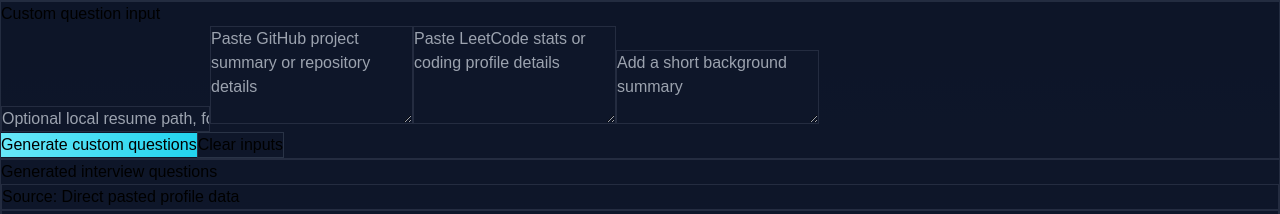
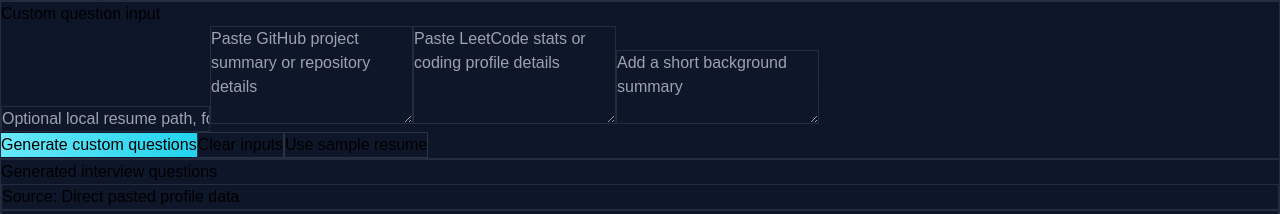
Before and after one commit to anshshukla2533/Asses.ai, a React (Vite) app in the folder client/: page / in a window 1280 px wide. Shown: the part 417-631 px from the top of the page. Built offline with nearby package versions, Linux system fonts and the light colour scheme; no server answers.

Commit message:
feat: add sample resume shortcut for question generation

```diff
--- a/client/src/App.jsx
+++ b/client/src/App.jsx
@@ -151,6 +151,23 @@ function App() {
     setBackgroundSummary('')
   }
 
+  const handleUseSampleResume = async () => {
+    handleClearCustomInputs()
+    setQuestionLoading(true)
+
+    try {
+      const response = await fetch('http://127.0.0.1:8000/api/generate-questions')
+      const data = await response.json()
+      setGeneratedQuestions(data.questions)
+      setQuestionSource(data.profileSource)
+    } catch {
+      setGeneratedQuestions('Unable to load sample resume questions right now.')
+      setQuestionSource(null)
+    }
+
+    setQuestionLoading(false)
+  }
+
   const githubProjects = resumeAnalysis?.githubDetails || []
   const modules = interviewModules?.modules || []
   const capabilityItems = [
@@ -277,6 +294,14 @@ function App() {
                   disabled={questionLoading}
                 >
                   Clear inputs
+                </button>
+                <button
+                  type="button"
+                  className="secondary-button rounded-2xl px-4 py-3 text-sm font-semibold text-slate-100"
+                  onClick={handleUseSampleResume}
+                  disabled={questionLoading}
+                >
+                  Use sample resume
                 </button>
               </div>
             </div>
```
